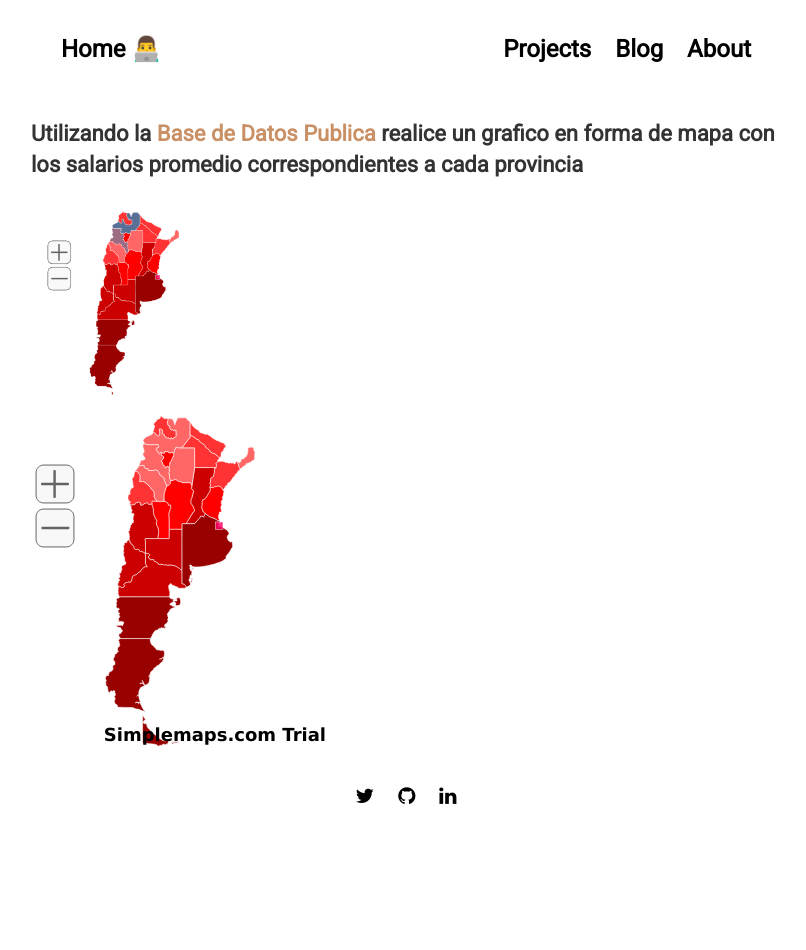
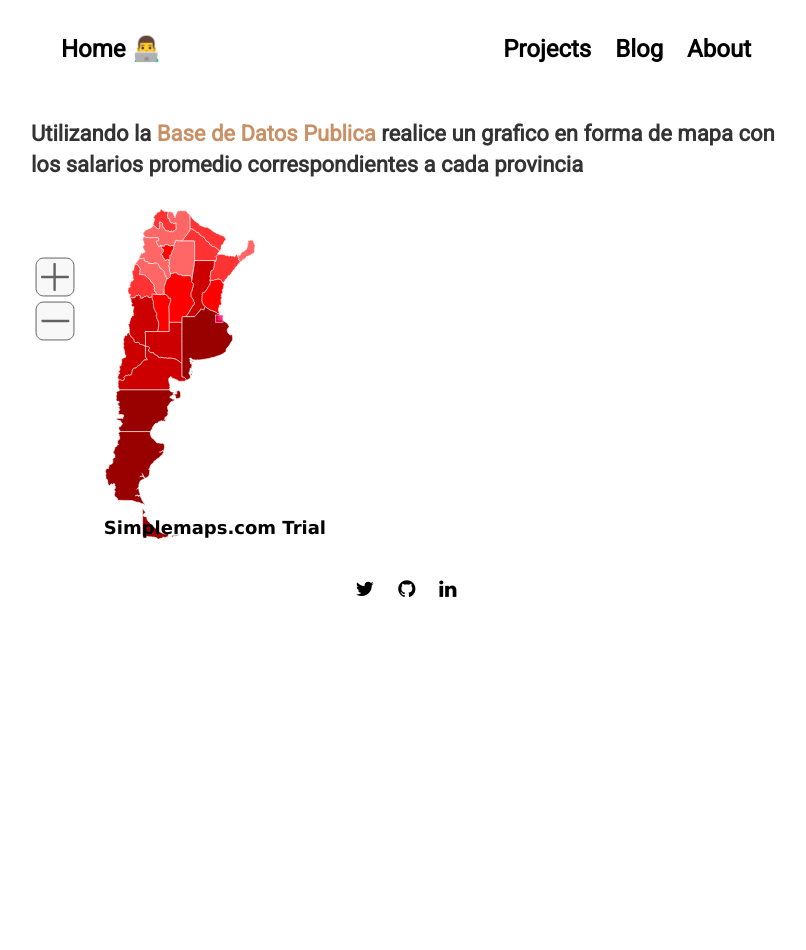
Before and after one commit to NahuelZanzi/porfolio, a Jekyll site: the page built from Datos_Nacion.html, in a window 1280 px wide. Shown: the whole page, without its empty margins (234-1040 px from the left). Built offline with Jekyll 4.4.1, drawn with Linux system fonts in a browser that asks for light colours; nearby versions of some CDN libraries; after the commit the page ends 900 px from its top, so only the background shows below that.

Commit message:
Update Datos_Nacion.html

```diff
--- a/Datos_Nacion.html
+++ b/Datos_Nacion.html
@@ -10,7 +10,7 @@ layout: default
     Base de Datos Publica</a> realice un grafico en forma de mapa con los salarios promedio correspondientes a cada provincia</h4>
 
 
-    <img src="images/mapa_provincias.png" alt="Mapa_Provincias" widh='300' height='200'/>
+
 
   <script type="text/javascript" src="mapdata.js"></script>
   <script  type="text/javascript" src="countrymap.js"></script>
```
